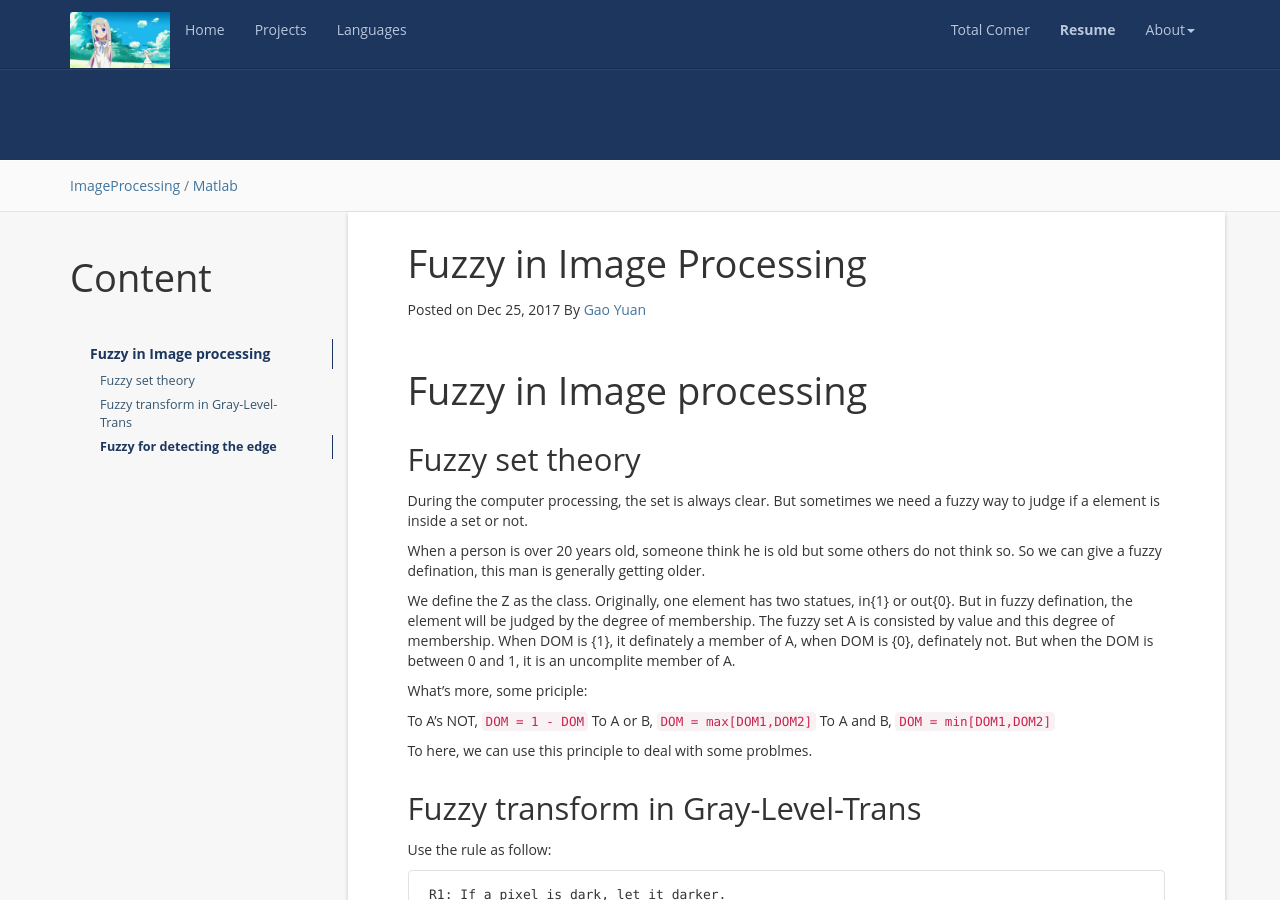
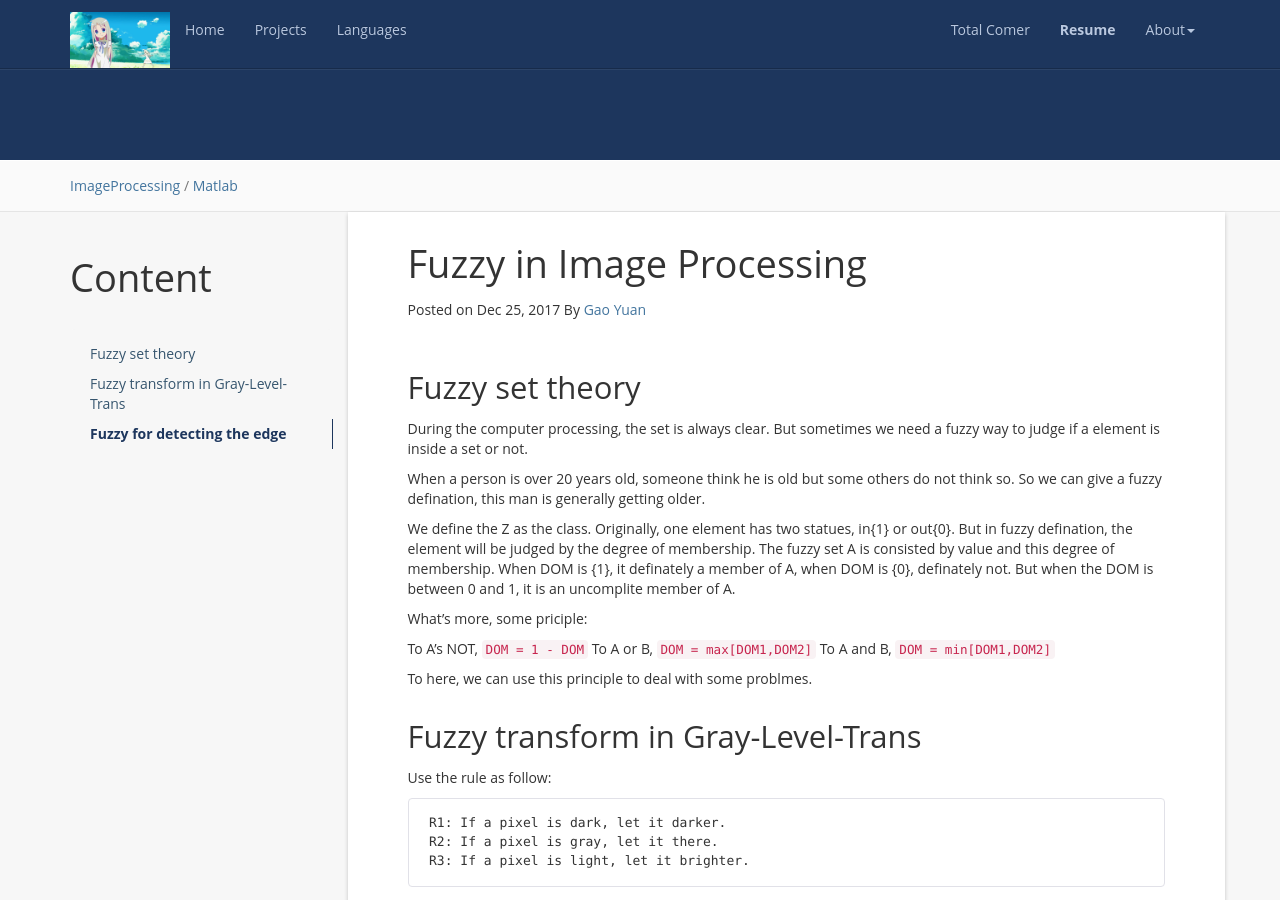
Before and after one commit to GawainGao/GawainGao.github.io, a Jekyll site: the page built from _posts/2017-12-25-Fuzzy-in-Image-processing.md, in a window 1280 px wide and 900 px high. Built offline with Jekyll 4.4.1, drawn with Linux system fonts in a browser that asks for light colours; nearby versions of some CDN libraries; comment, search, counter and statistics services are not loaded.

Commit message:
new post

```diff
--- a/_posts/2017-12-25-Fuzzy-in-Image-processing.md
+++ b/_posts/2017-12-25-Fuzzy-in-Image-processing.md
@@ -2,7 +2,7 @@
 layout: post
 title: "Fuzzy in Image Processing"
 data: 2017-12-25 19:45:50 +0900
-categories: Image Processing
+categories: ImageProcessing
 tag: Matlab
 ---
 
@@ -13,12 +13,6 @@ tag: Matlab
 
 
 
-
-
-
-
-Fuzzy in Image processing
-==================
 
 Fuzzy set theory
 --------------------
```
